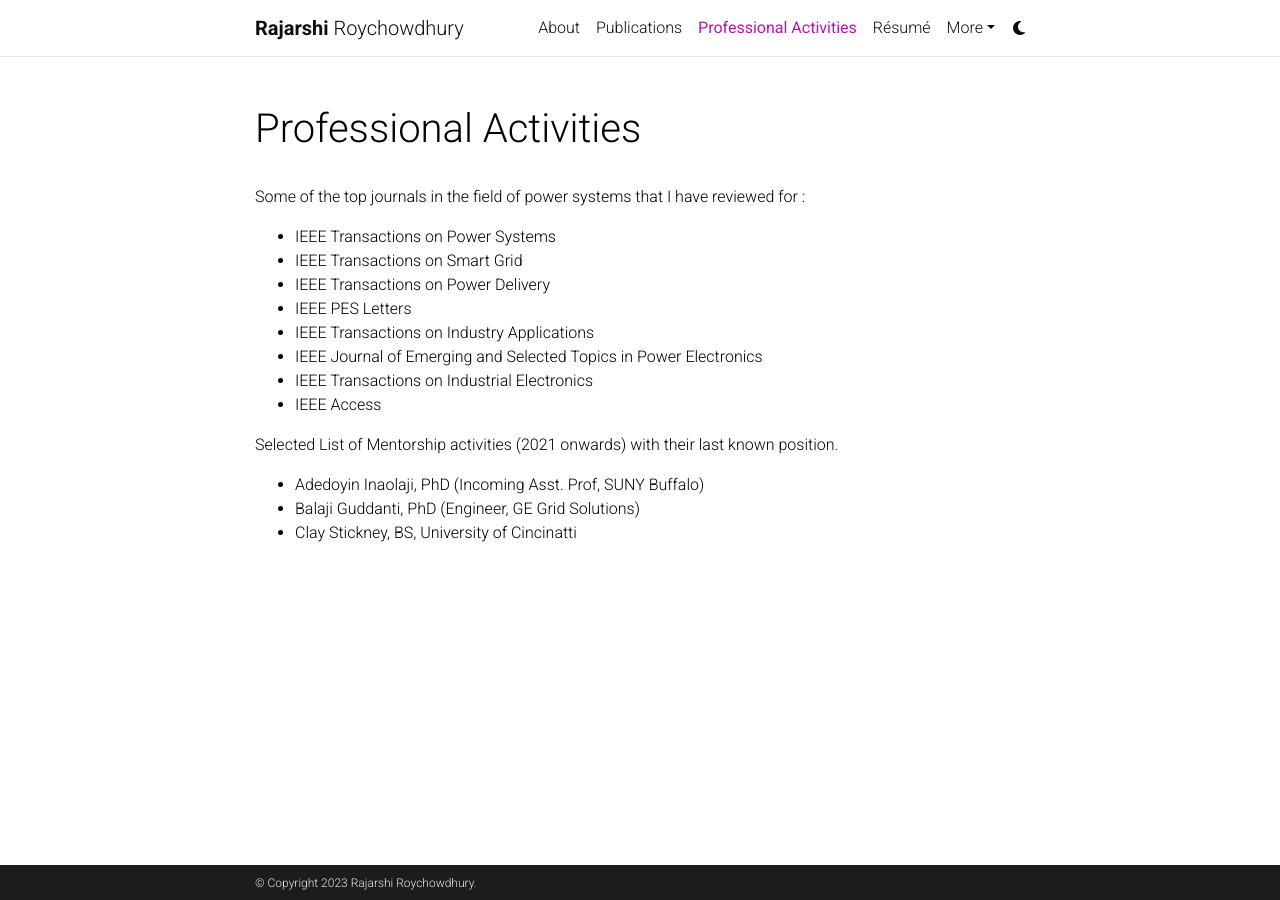
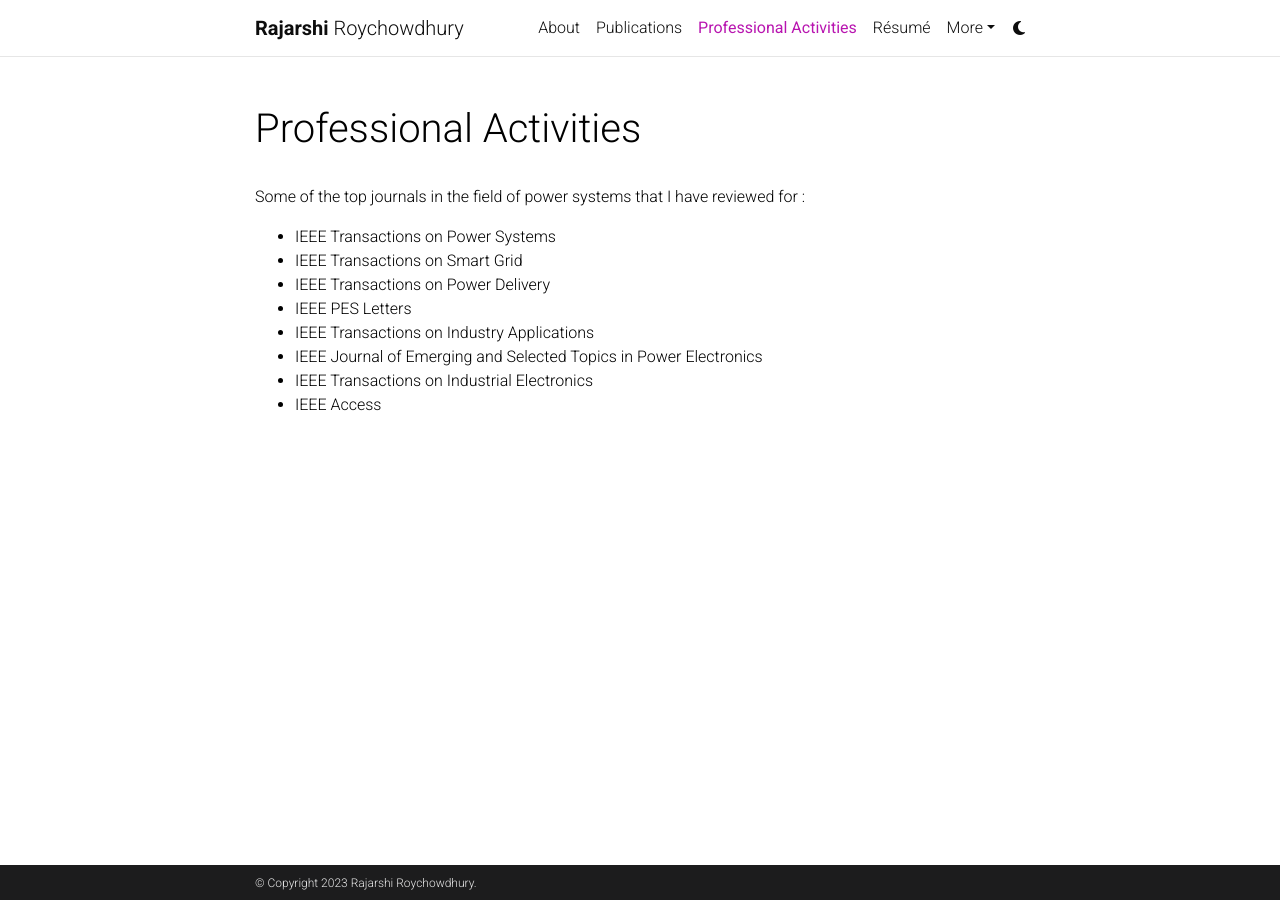
Before and after one commit to rajarshiroychowdhury/rajarshiroychowdhury.github.io, a Jekyll site: the page built from _pages/professional_service.md, in a window 1280 px wide. Built offline with Jekyll 4.4.1, drawn with Linux system fonts in a browser that asks for light colours; comment, search, counter and statistics services are not loaded; a style sheet for code colours, icons or effects is not loaded.

Commit message:
deleting names of mentees

```diff
--- a/_pages/professional_service.md
+++ b/_pages/professional_service.md
@@ -19,10 +19,10 @@
   <li>IEEE Access</li>
 </ul>
 
-Selected List of Mentorship activities (2021 onwards) with their last known position.
+<!-- Selected List of Mentorship activities (2021 onwards) with their last known position.
 <ul>
   <li>Adedoyin Inaolaji, PhD (Incoming Asst. Prof, SUNY Buffalo)</li>
   <li>Balaji Guddanti, PhD (Engineer, GE Grid Solutions)</li>
   <li>Clay Stickney, BS, University of Cincinatti</li>
 
-</ul>
+</ul> -->
```
